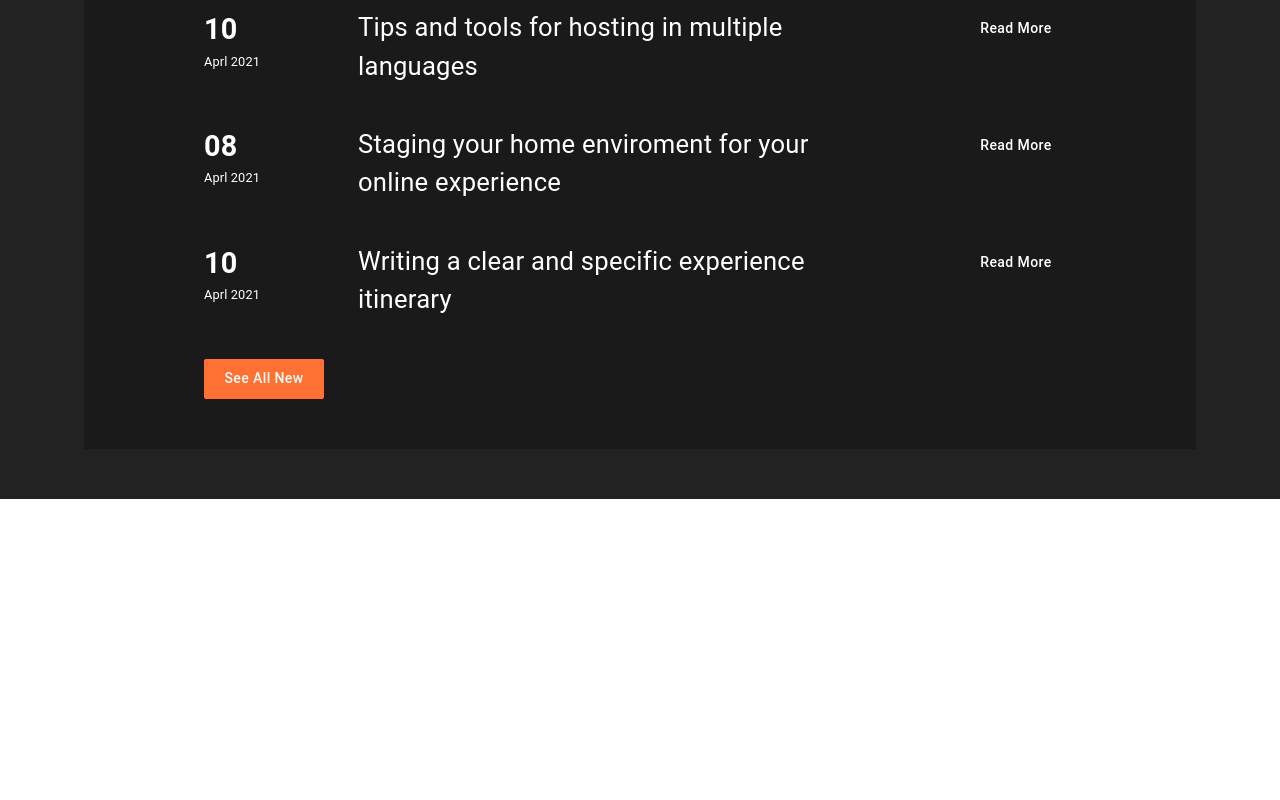
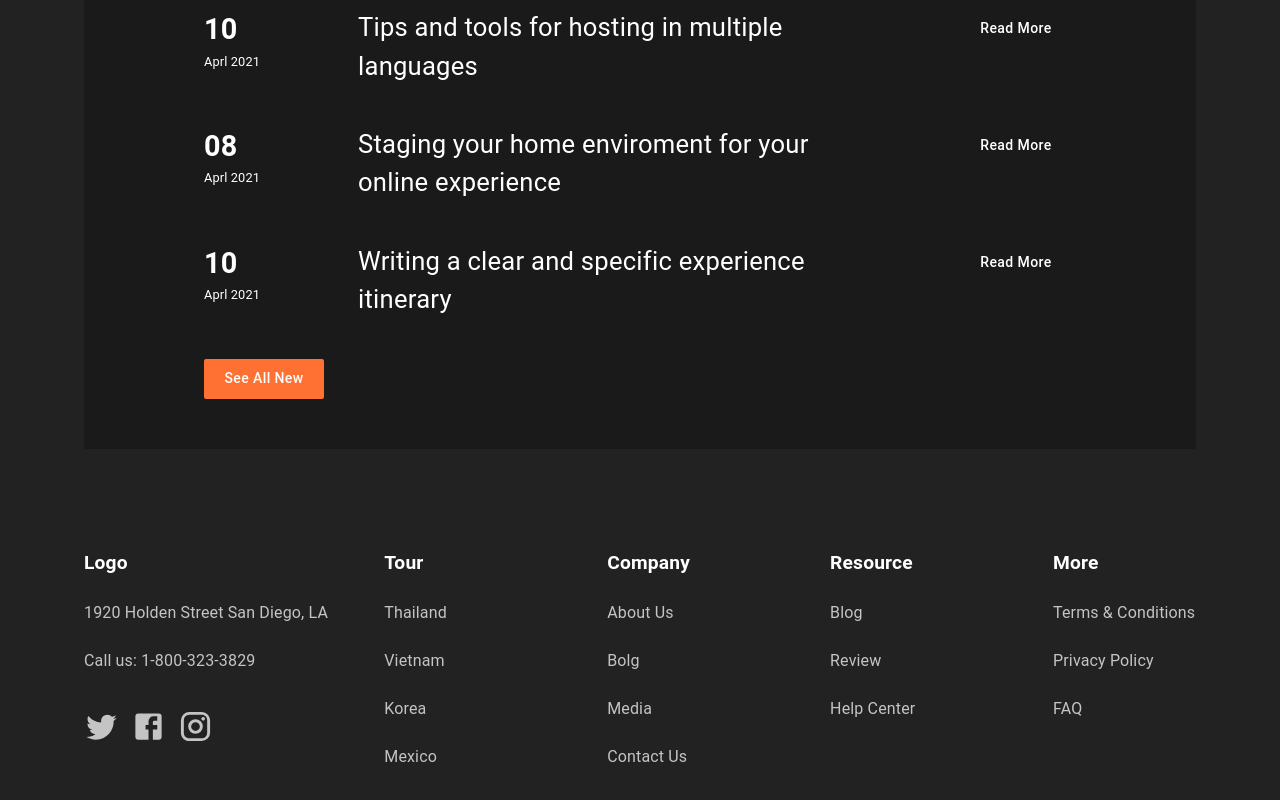
Before and after one commit to leave20/ptwebpublisher, a React (Create React App) app: page / in a window 1280 px wide. Shown: the part 3894-4694 px from the top of the page. Before the commit the page ends 4393 px from the top, so only its background shows below. Built offline with nearby package versions, Linux system fonts and the light colour scheme.

Commit message:
Footer added

```diff
--- a/src/App.jsx
+++ b/src/App.jsx
@@ -5,6 +5,7 @@ import WCOffer from "./components/WCanOffer";
 import AboutUs from "./components/AboutUs";
 import TopDestination from "./components/TopDestination";
 import AwesomeBlog from "./components/AwesomeBlog";
+import Footer from "./components/Footer";
 
 const useStyle = makeStyles((theme) => ({
   root: {},
@@ -20,6 +21,7 @@ function App() {
       <AboutUs />
       <TopDestination />
       <AwesomeBlog />
+      <Footer />
     </Box>
   );
 }
--- /dev/null
+++ b/src/components/Footer.jsx
@@ -0,0 +1,161 @@
+import {
+  Container,
+  Box,
+  Typography,
+  IconButton,
+  makeStyles,
+  Grid,
+} from "@material-ui/core";
+import { Facebook, Instagram, Twitter } from "@material-ui/icons";
+
+const useStyle = makeStyles((theme) => ({
+  root: {
+    maxWidth: "1160px",
+    paddingBottom: 40,
+    paddingTop: 50,
+    color: "#c4c4c4",
+  },
+  gridContainer: {
+    display: "flex",
+    [theme.breakpoints.down("sm")]: {
+      flexDirection: "column",
+    },
+  },
+  buttonGroup: {
+    color: "#fff",
+    fontSize: "1.2rem",
+  },
+  columnHeader: {
+    fontWeight: 700,
+    fontSize: "1.2em",
+    color: "#fff",
+  },
+  socialNetwork: {
+    color: "#c4c4c4",
+    paddingLeft: "0px",
+    paddingBottom: 40
+  },
+}));
+
+const Footer = () => {
+  const classes = useStyle();
+  return (
+    <Container className={classes.root}>
+      <Box className={classes.gridContainer}>
+        <Grid container direction={"column"} spacing={3} lg={4} sm={5}>
+          <Grid item>
+            <Typography className={classes.columnHeader}>{"Logo"}</Typography>
+          </Grid>
+          <Grid item>
+            <Typography>{"1920 Holden Street San Diego, LA"}</Typography>
+          </Grid>
+          <Grid item>
+            <Typography>{"Call us: 1-800-323-3829"}</Typography>
+          </Grid>
+          <Grid item>
+            <Box className={classes.buttonGroup}>
+              <IconButton className={classes.socialNetwork}>
+                <Twitter fontSize={"large"} />
+              </IconButton>
+              <IconButton className={classes.socialNetwork}>
+                <Facebook fontSize={"large"} />
+              </IconButton>
+              <IconButton className={classes.socialNetwork}>
+                <Instagram fontSize={"large"} />
+              </IconButton>
+            </Box>
+          </Grid>
+        </Grid>
+        <Grid container direction={"row"} spacing={10} xs={12} sm={11}>
+          {/*Tour*/}
+          <Grid item xs={6} sm={6} md={3}>
+            <Grid container direction={"column"} spacing={3}>
+              <Grid item>
+                <Typography className={classes.columnHeader}>
+                  {"Tour"}
+                </Typography>
+              </Grid>
+              <Grid item>
+                <Typography>{"Thailand"}</Typography>
+              </Grid>
+              <Grid item>
+                <Typography>{"Vietnam"}</Typography>
+              </Grid>
+              <Grid item>
+                <Typography>{"Korea"}</Typography>
+              </Grid>
+              <Grid item>
+                <Typography>{"Mexico"}</Typography>
+              </Grid>
+            </Grid>
+          </Grid>
+          {/*Company*/}
+          <Grid item xs={6} sm={6} md={3}>
+            <Grid container direction={"column"} spacing={3}>
+              <Grid item>
+                <Typography className={classes.columnHeader}>
+                  {"Company"}
+                </Typography>
+              </Grid>
+              <Grid item>
+                <Typography>{"About Us"}</Typography>
+              </Grid>
+              <Grid item>
+                <Typography>{"Bolg"}</Typography>
+              </Grid>
+              <Grid item>
+                <Typography>{"Media"}</Typography>
+              </Grid>
+              <Grid item>
+                <Typography>{"Contact Us"}</Typography>
+              </Grid>
+            </Grid>
+          </Grid>
+          {/*Resource*/}
+          <Grid item xs={6} sm={6} md={3}>
+            <Grid container direction={"column"} spacing={3}>
+              <Grid item>
+                <Typography className={classes.columnHeader}>
+                  {"Resource"}
+                </Typography>
+              </Grid>
+              <Grid item>
+                <Typography>{"Blog"}</Typography>
+              </Grid>
+              <Grid item>
+                <Typography>{"Review"}</Typography>
+              </Grid>
+              <Grid item>
+                <Typography>{"Help Center"}</Typography>
+              </Grid>
+            </Grid>
+          </Grid>
+          {/*More*/}
+          <Grid item xs={6} sm={6} md={3}>
+            <Grid container direction={"column"} spacing={3}>
+              <Grid item>
+                <Typography className={classes.columnHeader}>
+                  {"More"}
+                </Typography>
+              </Grid>
+              <Grid item>
+                <Typography>{"Terms & Conditions"}</Typography>
+              </Grid>
+              <Grid item>
+                <Typography>{"Privacy Policy"}</Typography>
+              </Grid>
+              <Grid item>
+                <Typography>{"FAQ"}</Typography>
+              </Grid>
+            </Grid>
+          </Grid>
+        </Grid>
+      </Box>
+      {/*<Typography style={{ marginTop: 20, marginBottom: -15, fontSize: "0.9em" }} align={"center"}>
+        {"Copytight © 2021. By Carlosmca"}
+  </Typography>*/}
+    </Container>
+  );
+};
+
+export default Footer;
```
